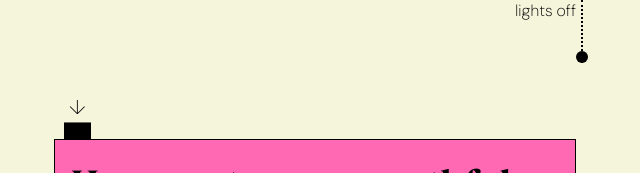
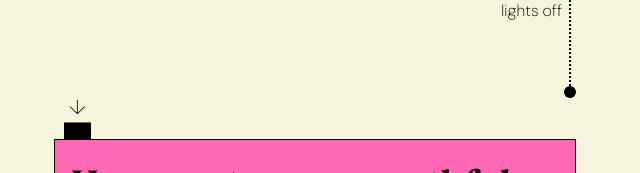
Before and after one commit to gvonkoss/todayistoday, a website built with Parcel: page index.html in a window 1280 px wide. Shown: the top 173 px of the page, without its empty margins (325-965 px from the left). Built offline with nearby package versions, Linux system fonts and the light colour scheme.

Commit message:
clean up switch css

```diff
--- a/styles/switch.scss
+++ b/styles/switch.scss
@@ -18,7 +18,14 @@ input[type='checkbox'] {
   -moz-appearance: none;
   appearance: none;
   -webkit-tap-highlight-color: transparent;
-  position: relative;
+  display: flex;
+  cursor: pointer;
+  height: 80%;
+  transition: height cubic-bezier(1, -0.8, 0.23, 1.48) 500ms;
+
+  &:checked {
+    height: 60%;
+  }
 
   &:focus {
     outline: 0;
@@ -32,11 +39,8 @@ input[type='checkbox'] {
   &:before,
   &:after {
     content: '';
-    position: absolute;
-    transition-property: top, bottom;
-    transition-duration: 500ms;
-    transition-timing-function: cubic-bezier(1, -0.8, 0.23, 1.48);
-    bottom: 60px;
+    height: 100%;
+    display: block;
   }
 
   &:after {
@@ -44,18 +48,12 @@ input[type='checkbox'] {
     height: 12px;
     border-radius: 50%;
     background-color: var(--text-color);
+    align-self: flex-end;
   }
 
   &:before {
-    top: 0;
-    right: -7px;
-    border-right: 2px dotted var(--text-color);
-  }
-
-  &:checked {
-    &:after,
-    &:before {
-      bottom: 40px;
-    }
+    border-left: 2px dotted var(--text-color);
+    // (:after width / 2) + (:before border-width / 2) = 7px
+    transform: translate(7px);
   }
 }
```
